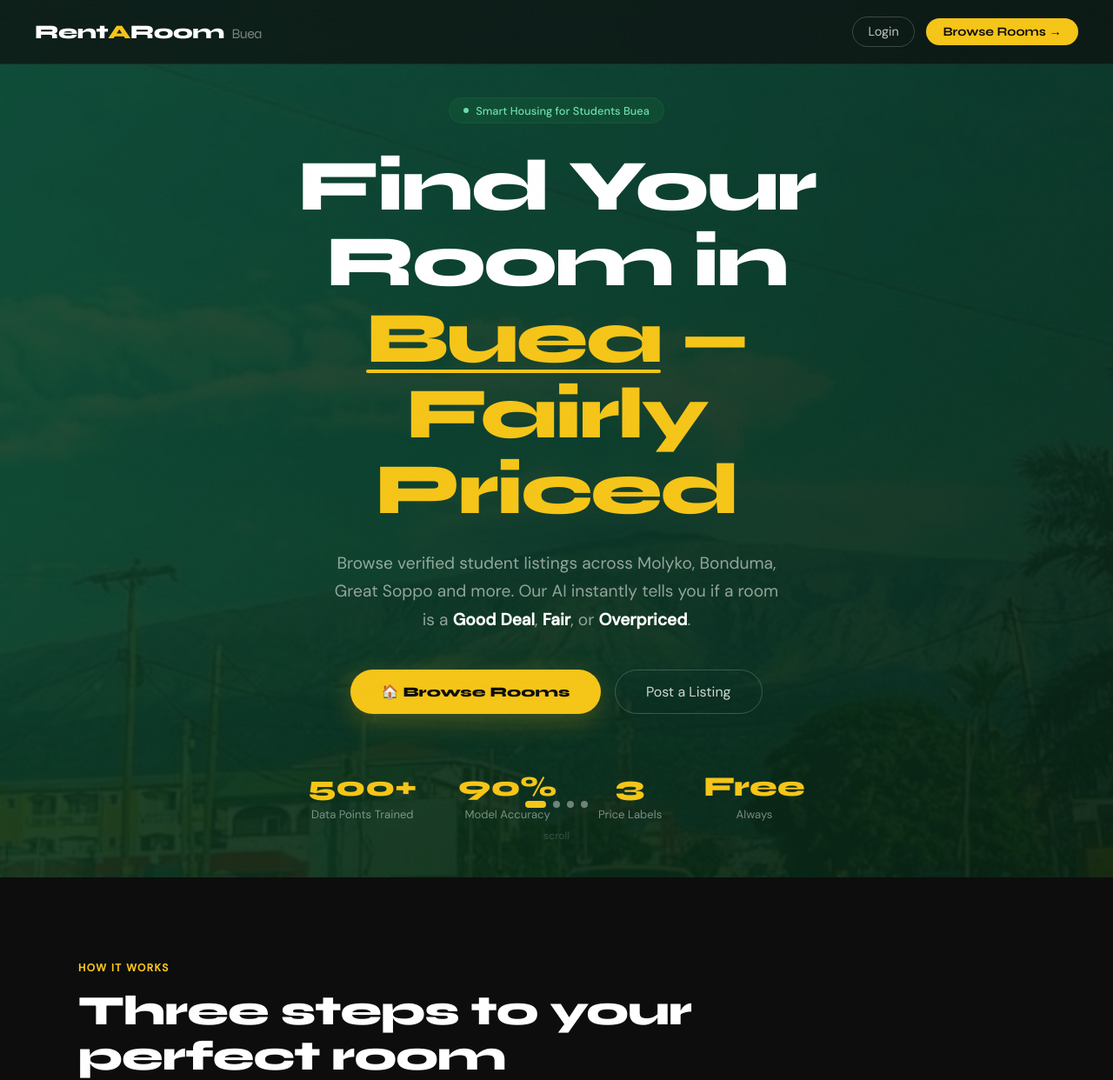
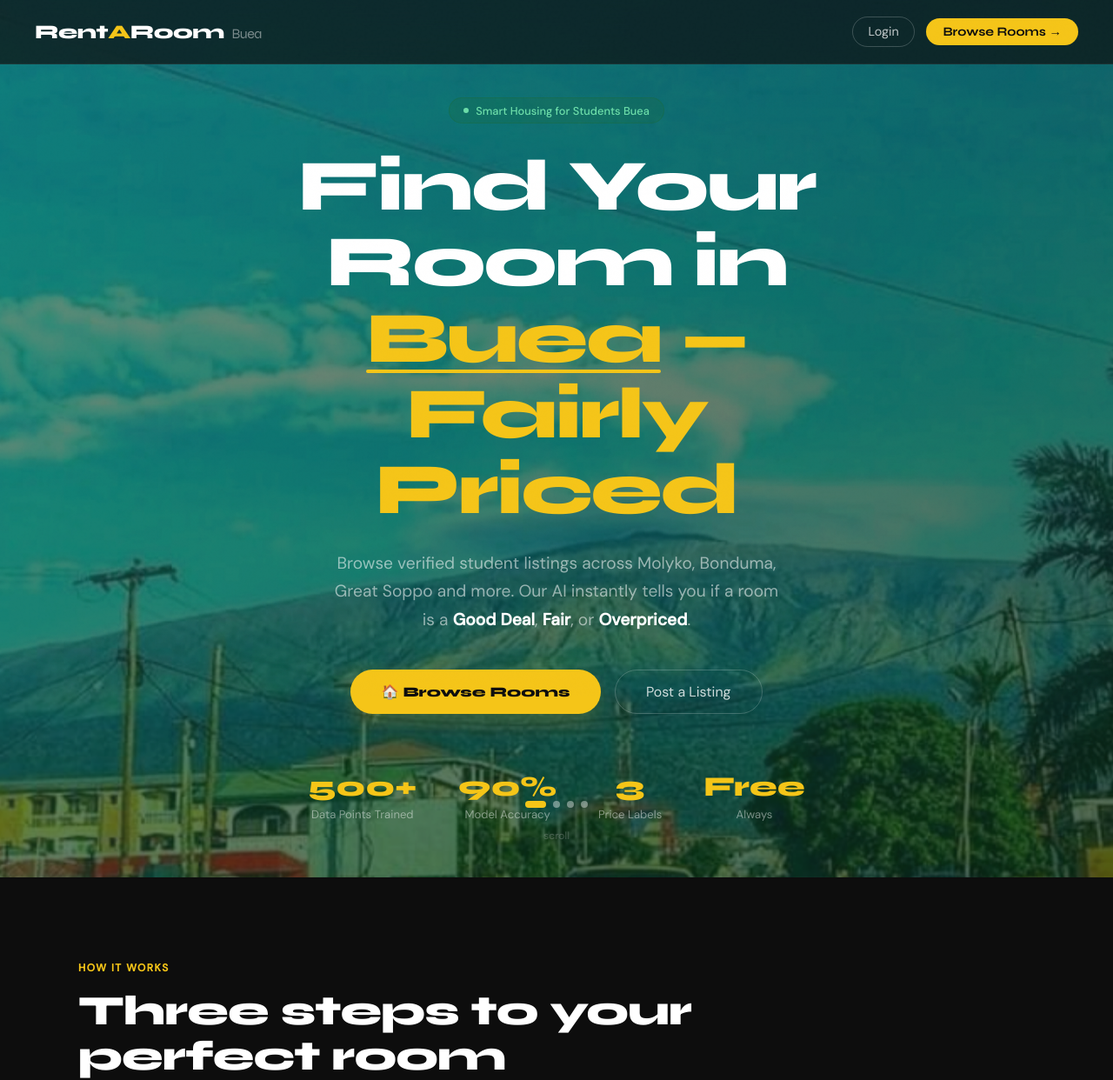
Before and after one commit to brchris08/rentaroom_Buea, a FastAPI app: page / in a window 1280 px wide. Shown: the top 1242 px of the page at 87% size. Run offline with FastAPI, Linux system fonts and the light colour scheme; parts of the project's set-up code (start-up, migrations or seed data) failed here and were passed over.

Commit message:
enhanced the slide show in welcome.html

```diff
--- a/frontend/templates/welcome.html
+++ b/frontend/templates/welcome.html
@@ -158,28 +158,28 @@
 /* Slide backgrounds — beautiful Buea-themed gradients */
 .slide-1 {
   background:
-    linear-gradient(135deg, rgba(26,107,60,0.85) 0%, rgba(13,50,28,0.9) 100%),
+    linear-gradient(135deg, rgba(26,107,60,0.55) 0%, rgba(13,50,28,0.65) 100%),
     url("/static/Slides/slide1.jpg") center/cover;
 }
 .slide-2 {
   background:
-    linear-gradient(135deg, rgba(13,30,60,0.85) 0%, rgba(26,107,60,0.8) 100%),
+    linear-gradient(135deg, rgba(13,30,60,0.55) 0%, rgba(26,107,60,0.55) 100%),
     url("/static/Slides/slide2.jpg") center/cover;
 }
 .slide-3 {
   background:
-    linear-gradient(135deg, rgba(50,20,10,0.85) 0%, rgba(26,107,60,0.85) 100%),
+    linear-gradient(135deg, rgba(50,20,10,0.55) 0%, rgba(26,107,60,0.6) 100%),
     url("/static/Slides/slide3.jpg") center/cover;
 }
 .slide-4 {
   background:
-    linear-gradient(135deg, rgba(26,107,60,0.8) 0%, rgba(10,40,70,0.9) 100%),
+    linear-gradient(135deg, rgba(26,107,60,0.55) 0%, rgba(10,40,70,0.65) 100%),
     url("/static/Slides/slide4.webp") center/cover;
 }
 
 .slide-overlay {
   position: absolute; inset: 0;
-  background: rgba(0,0,0,0.35);
+  background: rgba(0,0,0,0.15);
   z-index: 1;
 }
 
```
